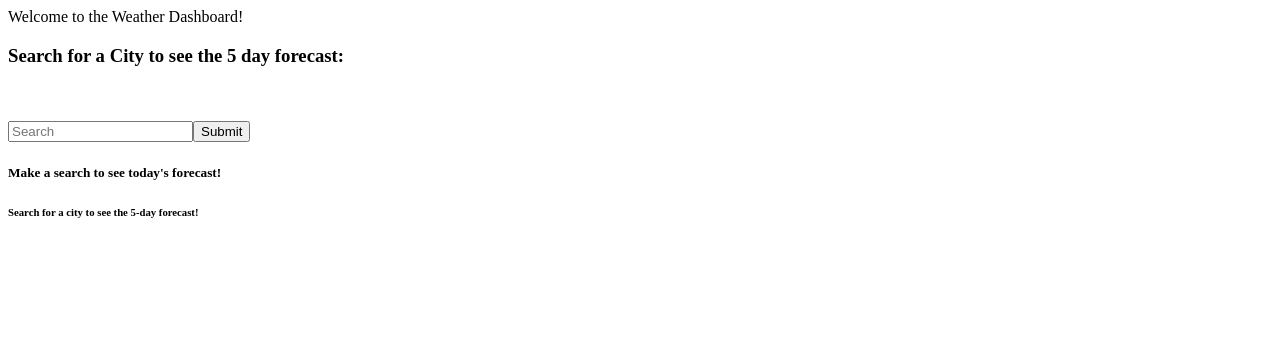
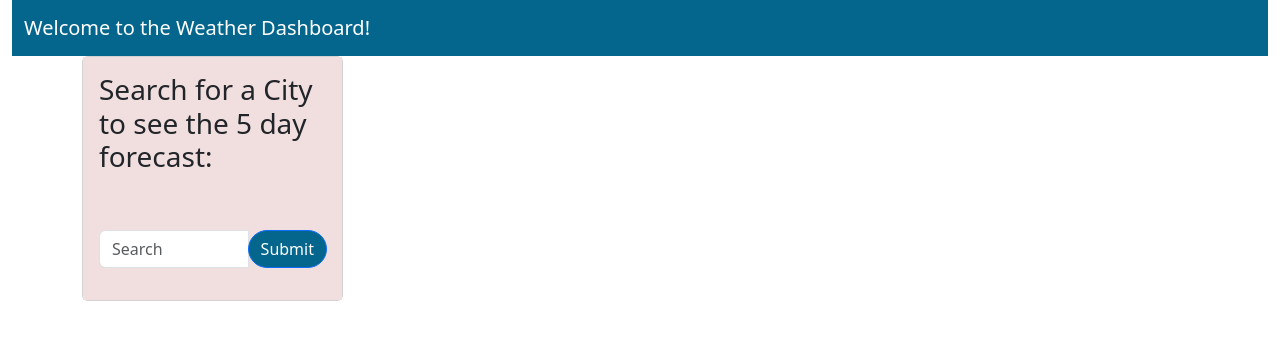
Before and after one commit to AvivaRubenstein/react-weather-app, a React (Create React App) app: page / in a window 1280 px wide. Shown: the top 340 px of the page. Built offline with nearby package versions, Linux system fonts and the light colour scheme.

Commit message:
styling with css

```diff
--- a/src/App.js
+++ b/src/App.js
@@ -1,17 +1,13 @@
 import React from 'react';
 import SearchCard from './components/SearchCard';
 
-
-// TODO: Add a comment explaining what this function is doing
-// This function is a functional component that helps us split the UI into distinct parts.
-// In this case, we are returning another component, <HelloReact/> from it.
 function App() {
   return (
 <div>
     <div className="container-fluid">
-    <nav className="navbar sticky-top navbar-dark bg-primary">
+    <nav className="navbar sticky-top " id="nav">
       <div className="container-fluid">
-        <a className="navbar-brand" >Welcome to the Weather Dashboard!</a>
+        <div className="navbar-brand" id="nav-text">Welcome to the Weather Dashboard!</div>
       </div>
     </nav>
   </div>
--- a/src/components/SearchCard.js
+++ b/src/components/SearchCard.js
@@ -2,6 +2,7 @@ import React, { useState }from 'react';
 import TodaysForecast from './TodaysForecast';
 import WeatherData from './WeatherData';
 import { v4 as uuid } from 'uuid';
+require('../style.css');
 
 function SearchCard() {
 
@@ -77,7 +78,7 @@ function SearchCard() {
               <input id = "searchInput" type="text" className="form-control" placeholder="Search" aria-label="Search term"
                 aria-describedby="basic-addon2"
                 onChange={(e) => setSearchTerm(e.target.value)}/>
-              <button type="submit" className="btn btn-primary" onClick={() => getCoordinates()}>Submit</button>
+              <button type="submit" className="btn btn-primary" id="search-btn" onClick={() => getCoordinates()}>Submit</button>
               <div id ="search-history-box">
                 {searchHistory && searchHistory.length > 0 &&
                 searchHistory.map((pastSearch) => (
@@ -91,17 +92,16 @@ function SearchCard() {
         </div>
       </div>
       {weatherData.list? (
-        // <h2>{weatherData.list[0].main.temp}</h2>
         <TodaysForecast data={weatherData}/>
       ) :(
-        <h5>Make a search to see today's forecast!</h5>
+        <h5> </h5>
       )}
       </div>
       {weatherData.list? (
         <WeatherData data={weatherData}/>
       ):
       (
-        <h6>Search for a city to see the 5-day forecast!</h6>
+        <h6> </h6>
       )}
 
       </div>
--- a/src/components/WeatherData.js
+++ b/src/components/WeatherData.js
@@ -1,5 +1,5 @@
 import React from 'react';
-require('../style.css')
+require('../style.css');
 
 //trims the data from the API to only include today and next 5 days
 //maps through each of the days in the 5-day forecast and displays relevant weather data onto the page
@@ -15,25 +15,22 @@ function WeatherData({data}) {
     console.log(d);
   }
   return (
-      <div className="row">
-        <div className="col">
-
-          <h3 className="heading">5 Day Forecast:</h3>
+    <div className="container-fluid">
+      <h3 className="heading">5 Day Forecast:</h3>
+      <div className="row" id="five-day-box">
   {d && d.length > 0 && d.map((day, index) => (
-  <div className="card dayBoxes">
-    <div className="card-body" id={"day-" + index}>
+    <div className="card-body dayBoxes col-4" id={"day-" + index}  key={"day-"+ index}>
     <h3 id ={"today-date-" + index}>{day.dt_txt.split(" ")[0]}</h3>
     <img id ={"today-image-" + index} alt="weather-icon" src={"https://openweathermap.org/img/w/" + day.weather[0].icon + ".png"}/>
     <h5 id ={"today-temp-" + index}>Temperature: {day.main.temp} degrees</h5>
     <h5 id ={"today-humidity-" + index}>Humidity: {day.main.humidity} %</h5>
     <h5 id ={"today-wind-speed-" + index}>Wind Speed: {day.wind.speed} MPH</h5>
     </div>
-  </div>
+
     ))}
           </div>
+
           </div>
-
-
   );
 }
 
--- a/src/index.js
+++ b/src/index.js
@@ -8,6 +8,8 @@ import React from 'react';
 import ReactDOM from 'react-dom';
 
 import App from './App';
+import 'bootstrap/dist/css/bootstrap.css';
+require('./style.css');
 
 // TODO: Add a comment describing the significance of the ReactDOM.render method
 // ReactDOM.render takes a React component, or tree of React components and (eventually) renders them to the DOM.
--- a/src/style.css
+++ b/src/style.css
@@ -1,7 +1,8 @@
 #todays-forecast{
     text-align: center;
-    border: 1px solid blue;
+    border: 1px solid #84C0C6;
     border-radius: 20px;
+    background-color: #BAE1E5;
 }
 .dayBoxes{
 text-align: center;
@@ -10,4 +11,21 @@ border-radius: 20px;
 }
 .heading {
 text-align: center;
+margin-top: 30px;
 }
+.history-btns {
+    border-radius: 30px;
+}
+#search-btn {
+    border-radius: 30px;
+    background-color: #05668D;
+}
+#search-box {
+    background-color: #F1DEDE;
+}
+#nav {
+    background-color: #05668D;
+}
+#nav-text {
+    color: white;
+}
```
